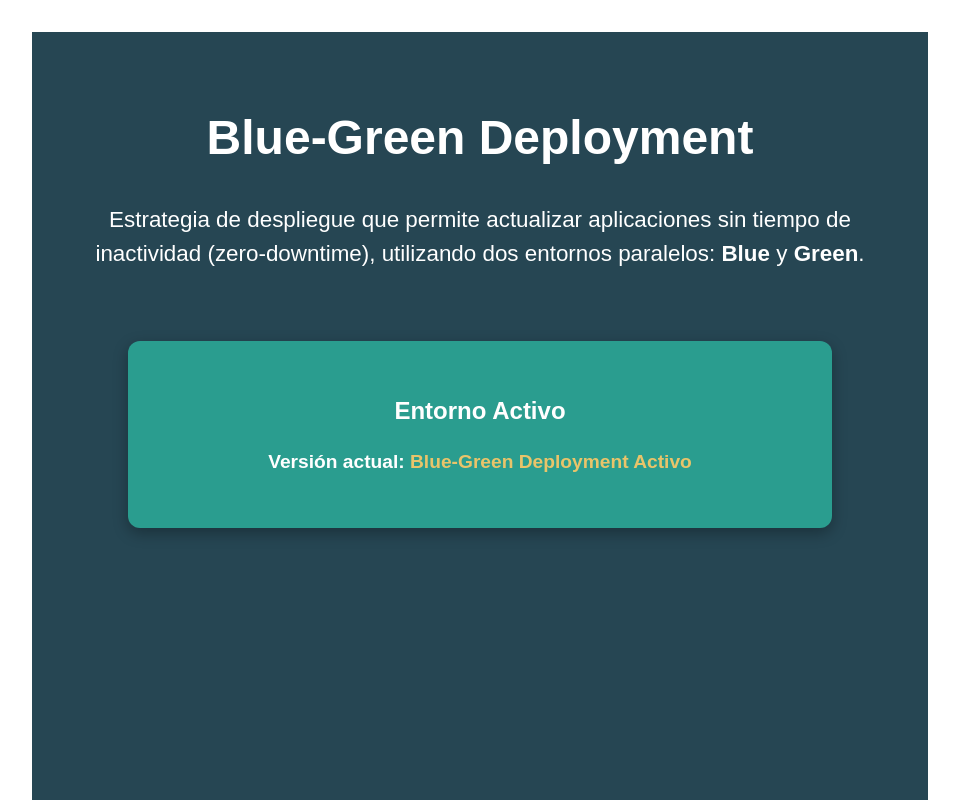
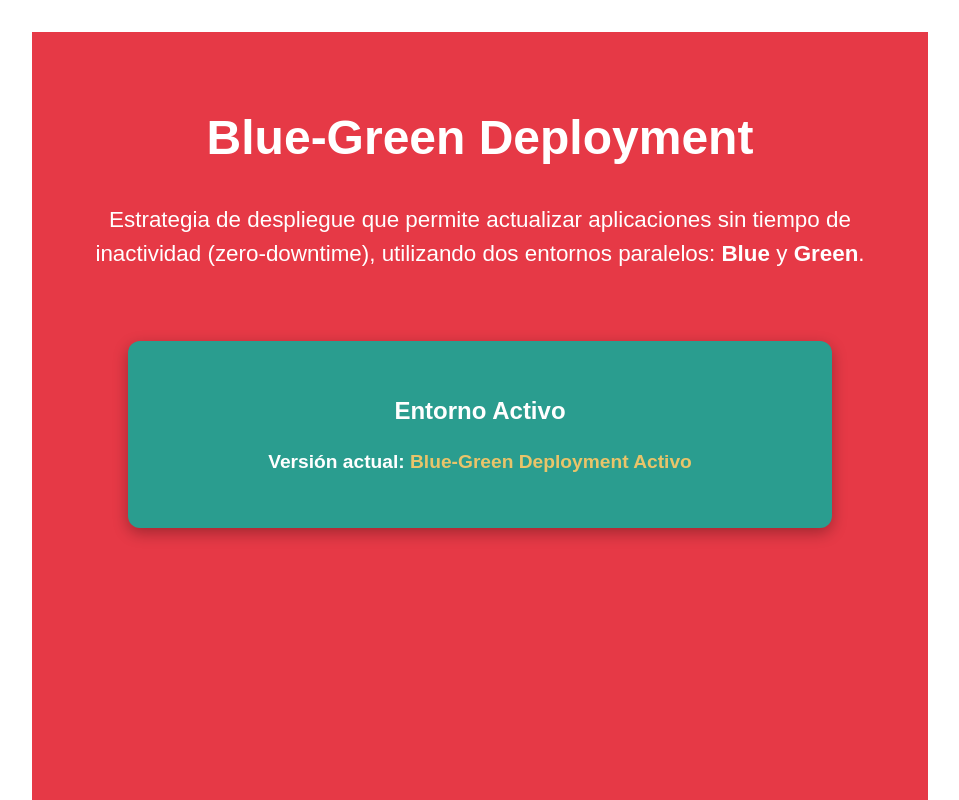
Before and after one commit to Valeria-Miguel/blue-green, a React (Vite) app: page / in a window 1280 px wide. Shown: the top 800 px of the page, without its empty margins (160-1119 px from the left). Built offline with nearby package versions, Linux system fonts and the light colour scheme.

Commit message:
Deploy versión GREEN con fondo rojo

```diff
--- a/src/App.jsx
+++ b/src/App.jsx
@@ -7,7 +7,7 @@ function App() {
   return (
     <div style={{
       minHeight: "100vh",
-      background: "#264653",
+      background: "#e63946",
       padding: "3rem",
       color: "white",
       fontFamily: "Arial",
```
